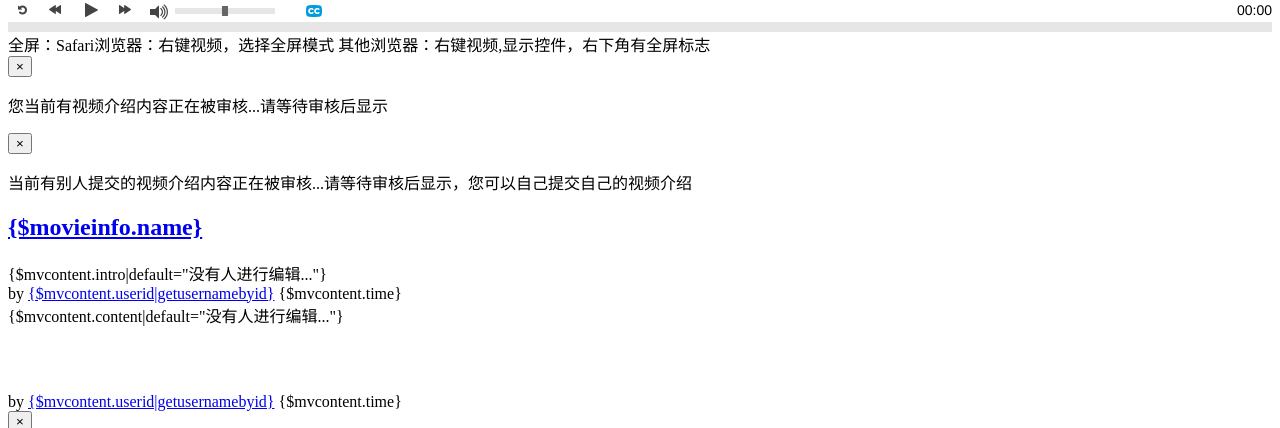
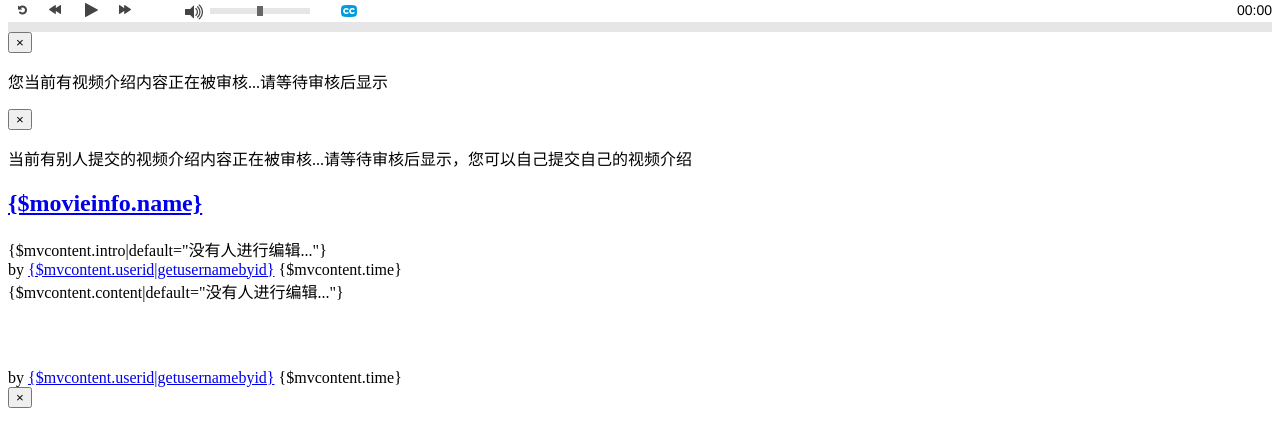
Before and after one commit to xiaohuanshu/Video-Share-site, a PHP site: the page made by Application/Home/View/Movie/show.html in a window 1280 px wide. Shown: the part 1331-1759 px from the top of the page. Run offline with PHP 8.4, Linux system fonts and the light colour scheme; the template is opened without the code that fills it, so the values that code supplies are empty.

Commit message:
add the function of fullscreen video play

```diff
--- a/Application/Home/View/Movie/show.html
+++ b/Application/Home/View/Movie/show.html
@@ -18,17 +18,17 @@
                         <h2 class="post-title"><a href="#">当前播放视频：{$movieinfo.name}</a></h2>
                       </div>
 
-<div class="px-video-container" id="myvid">
+<div class="px-video-container" id="video">
     <div class="px-video-img-captions-container">
         <div class="px-video-captions hide" aria-hidden="true"></div>
-        <video width="100%" poster="{$movieinfo.image}" controls>
+        <video width="100%" poster="{$movieinfo.image}" id="videos" controls>
 <volist name="playlist" id="pllist">
       <source type="video/mp4" src="{$pllist.url}" />
 </volist>
             {//<track kind="captions" label="English captions" src="media/foo.vtt" srclang="en" default />}
         </video>
     </div>
-    <div class="px-video-controls"></div>
+    <div class="px-video-controls" id="video-controls"></div>
 </div>
 
 <script src="__PUBLIC__/js/px-video.js"></script>
@@ -36,14 +36,14 @@
 // Initialize
 new InitPxVideo({
 	//"width":"%100",
-    "videoId": "myvid",
+    "videoId": "video",
     "captionsOnDefault": true,
     "seekInterval": 20,
     "videoTitle": "{$movieinfo.name}",
     //"debug": true
 });
 </script>
-<span>全屏：Safari浏览器：右键视频，选择全屏模式 其他浏览器：右键视频,显示控件，右下角有全屏标志</span>
+
 </empty>
 <notempty name='contentV'>
 	                    <div class="alert alert-warning alert-block">
--- a/Public/css/px-video.css
+++ b/Public/css/px-video.css
@@ -90,6 +90,9 @@
 /* restart button */
 .px-video-controls button.px-video-restart {
 	background-position: -9px -333px;
+}
+.px-video-controls button.video-fullscreen {
+	background:none;
 }
 .px-video-controls button.px-video-restart:hover,
 .px-video-controls button.px-video-restart:focus {
--- a/Public/js/px-video.js
+++ b/Public/js/px-video.js
@@ -171,11 +171,12 @@ function InitPxVideo(options) {
 	}
 	obj.controls.innerHTML = '<div class="clearfix">' +
 			'<div class="pull-left">' +
-				'<button class="px-video-restart"><span class="sr-only">Restart</span></button>' +
-				'<button class="px-video-rewind"><span class="sr-only">rewind <span class="px-seconds">10</span> seconds</span></button>' +
-				'<button class="px-video-play" aria-label="'+obj.playAriaLabel+'"><span class="sr-only">Play</span></button>' +
-				'<button class="px-video-pause hide"><span class="sr-only">Pause</span></button>' +
-				'<button class="px-video-forward"><span class="sr-only">forward <span class="px-seconds">10</span> seconds</span></button>' +
+				'<button class="px-video-restart"><span class="sr-only">重置</span></button>' +
+				'<button class="px-video-rewind"><span class="sr-only">倒退 <span class="px-seconds">10</span> 秒</span></button>' +
+				'<button class="px-video-play" aria-label="'+obj.playAriaLabel+'"><span class="sr-only">播放</span></button>' +
+				'<button class="px-video-pause hide"><span class="sr-only">暂停</span></button>' +
+				'<button class="px-video-forward"><span class="sr-only">前进 <span class="px-seconds">10</span> 秒</span></button>' +
+				'<button class="video-fullscreen icon-size-fullscreen" id="fs"></button>' +
 			'</div>' +
 			'<div class="px-video-mute-btn-container pull-left">' +
 				'<input class="px-video-mute sr-only" id="btnMute'+obj.randomNum+'" type="checkbox" />' +
@@ -189,11 +190,11 @@ function InitPxVideo(options) {
 				'<label for="btnCaptions'+obj.randomNum+'"><span class="sr-only">Captions</span></label>' +
 			'</div>' +
 			'<div class="px-video-time">' +
-				'<span class="sr-only">time</span> <span class="px-video-duration">00:00</span>' +
+				'<span class="sr-only">时间</span> <span class="px-video-duration">00:00</span>' +
 			'</div>' +
 		'</div>' +
 		'<div>' +
-			'<progress class="px-video-progress" max="100" value="0"><span>0</span>% played</progress>' +
+			'<progress class="px-video-progress" max="100" value="0"><span>0</span>% 已播放</progress>' +
 		'</div>';
 
 	// Adjust layout per width of video - container
@@ -536,4 +537,56 @@ function InitPxVideo(options) {
 		}
 
 	}
+
+	var videoContainer = document.getElementById('video');
+	var video = document.getElementById('videos');
+	var videoControls = document.getElementById('video-controls');
+		// Check if the browser supports the Fullscreen API
+		var fullScreenEnabled = !!(document.fullscreenEnabled || document.mozFullScreenEnabled || document.msFullscreenEnabled || document.webkitSupportsFullscreen || document.webkitFullscreenEnabled || document.createElement('video').webkitRequestFullScreen);
+		// If the browser doesn't support the Fulscreen API then hide the fullscreen button
+		if (!fullScreenEnabled) {
+			document.getElementById('fs').style.display = 'none';
+		}
+	   	var handleFullscreen = function() {
+	   		// If fullscreen mode is active...
+			if (isFullScreen()) {
+				if (document.exitFullscreen) document.exitFullscreen();
+				else if (document.mozCancelFullScreen) document.mozCancelFullScreen();
+				else if (document.webkitCancelFullScreen) document.webkitCancelFullScreen();
+				else if (document.msExitFullscreen) document.msExitFullscreen();
+				setFullscreenData(false);
+			}
+			else {
+				//if (movie.requestFullscreen) movie.requestFullscreen();
+				//else if (movie.mozRequestFullScreen) movie.mozRequestFullScreen();
+				//else if (movie.webkitRequestFullScreen) {
+					video.webkitRequestFullScreen();
+					//}
+				//else if (movie.msRequestFullscreen) movie.msRequestFullscreen();
+				setFullscreenData(true);
+			}
+	  	}
+		document.getElementById('fs').addEventListener('click', function(e) {
+			handleFullscreen();
+		});
+		var isFullScreen = function() {
+		   return !!(document.fullScreen || document.webkitIsFullScreen || document.mozFullScreen || document.msFullscreenElement || document.fullscreenElement);
+		}
+		var setFullscreenData = function(state) {
+		   videoContainer.setAttribute('data-fullscreen', !!state);
+		}
+
+		document.addEventListener('fullscreenchange', function(e) {
+		   setFullscreenData(!!(document.fullScreen || document.fullscreenElement));
+		});
+		document.addEventListener('webkitfullscreenchange', function() {
+		   setFullscreenData(!!document.webkitIsFullScreen);
+		});
+		document.addEventListener('mozfullscreenchange', function() {
+		   setFullscreenData(!!document.mozFullScreen);
+		});
+		document.addEventListener('msfullscreenchange', function() {
+		   setFullscreenData(!!document.msFullscreenElement);
+		});
+
 };
```
